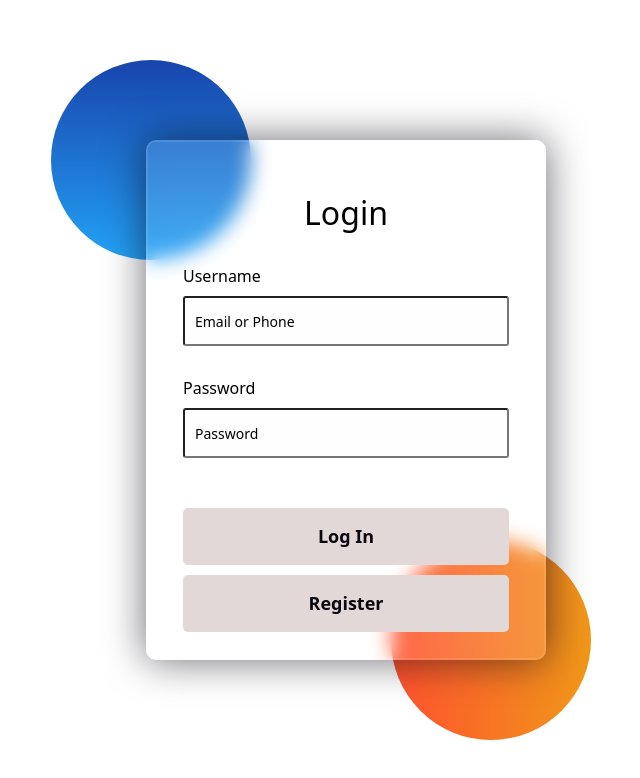
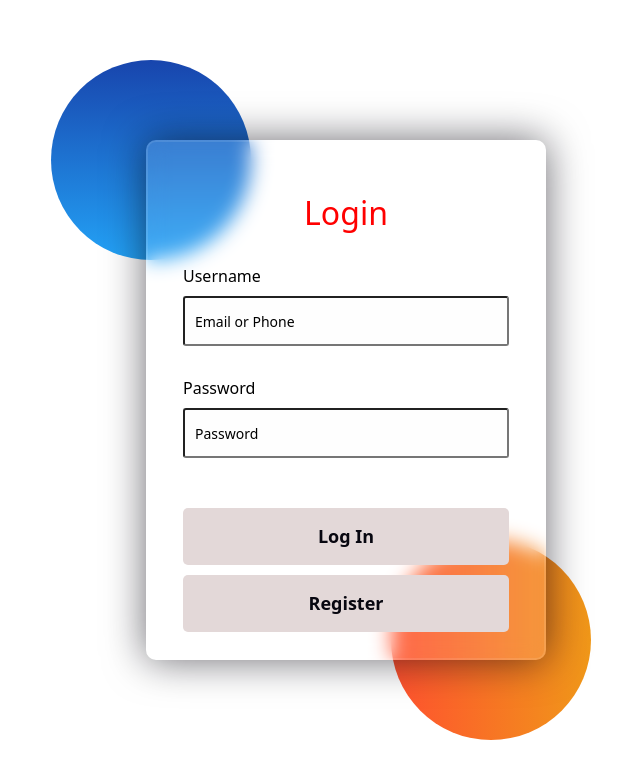
Before and after one commit to agomora08/MyFullstackApplication, a React (Vite) app in the folder LOAN-MANAGEMENT-IN-REACT/: page /login in a window 1280 px wide. Shown: the top 778 px of the page, without its empty margins (294-934 px from the left). Built offline with nearby package versions, Linux system fonts and the light colour scheme; no server answers.

Commit message:
Update of the Login.css script

```diff
--- a/LOAN-MANAGEMENT-IN-REACT/src/components/Login.css
+++ b/LOAN-MANAGEMENT-IN-REACT/src/components/Login.css
@@ -61,6 +61,7 @@ body {
   font-weight: 500;
   line-height: 42px;
   text-align: center;
+  color: #FF0000;
 }
 
 .login-form label {
```
